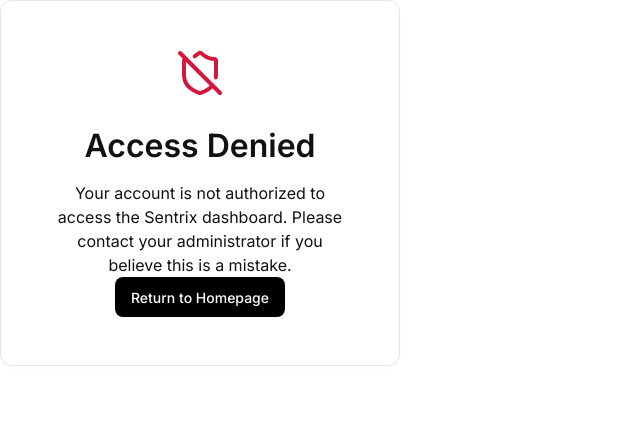
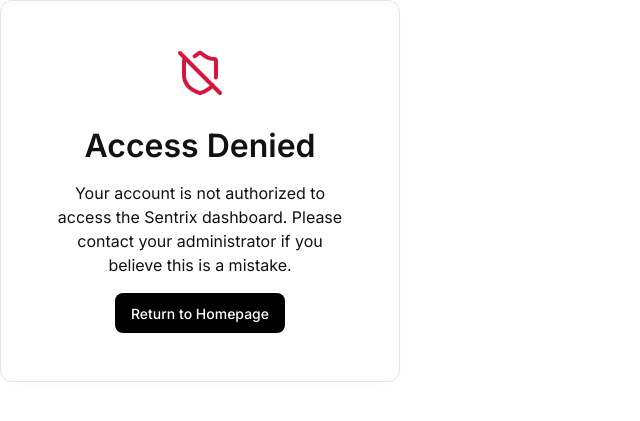
Before and after one commit to NM0124/sentrix, a Flask app: page /unauthorized.html in a window 1280 px wide. Shown: the top 421 px of the page, without its empty margins (0-640 px from the left). Run offline with Flask 3, Linux system fonts and the light colour scheme.

Commit message:
Update unauthorized.html

```diff
--- a/templates/unauthorized.html
+++ b/templates/unauthorized.html
@@ -16,7 +16,7 @@
         </div>
         <h1>Access Denied</h1>
         <p>Your account is not authorized to access the Sentrix dashboard. Please contact your administrator if you believe this is a mistake.</p>
-        <a href="/" class="btn btn-primary" style="display: inline-flex; width: auto; justify-content: center;">
+        <a href="/" class="btn btn-primary" style="display: inline-flex; width: auto; justify-content: center; margin-top: 1rem;">
             Return to Homepage
         </a>
     </div>
```
